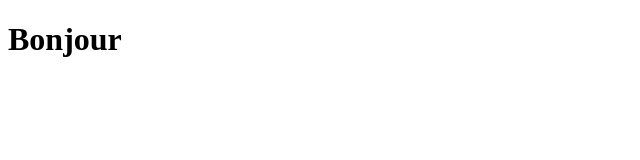
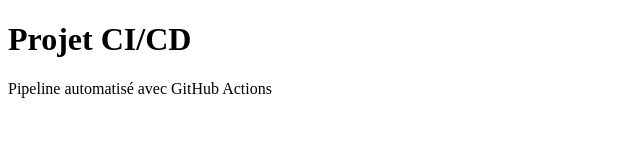
Before and after one commit to jonathanmaheo/devops2, a plain HTML site: page index.html in a window 1280 px wide. Shown: the whole page, without its empty margins (0-640 px from the left). Drawn offline with Linux system fonts and the light colour scheme.

Commit message:
Update index.html

```diff
--- a/index.html
+++ b/index.html
@@ -1,12 +1,27 @@
 <!DOCTYPE html>
-<html lang="en">
+
+<html lang="fr">
+
 <head>
-        <meta charset="UTF-8">
-        <meta name="viewport" content="width=device-width, initial-scale=1.0">
-        <title>Document</title>
+
+    <meta charset="UTF-8">
+
+    <title>CI/CD Demo</title>
+
+    <link rel="stylesheet" href="style.css">
+
 </head>
 
-        <body>
-                <h1> Bonjour</h1>
-        </body>
+<body>
+
+    <h1> Projet CI/CD</h1>
+
+    <p>Pipeline automatisé avec GitHub Actions</p>
+
+
+
+    <script src="script.js"></script>
+
+</body>
+
 </html>
```
